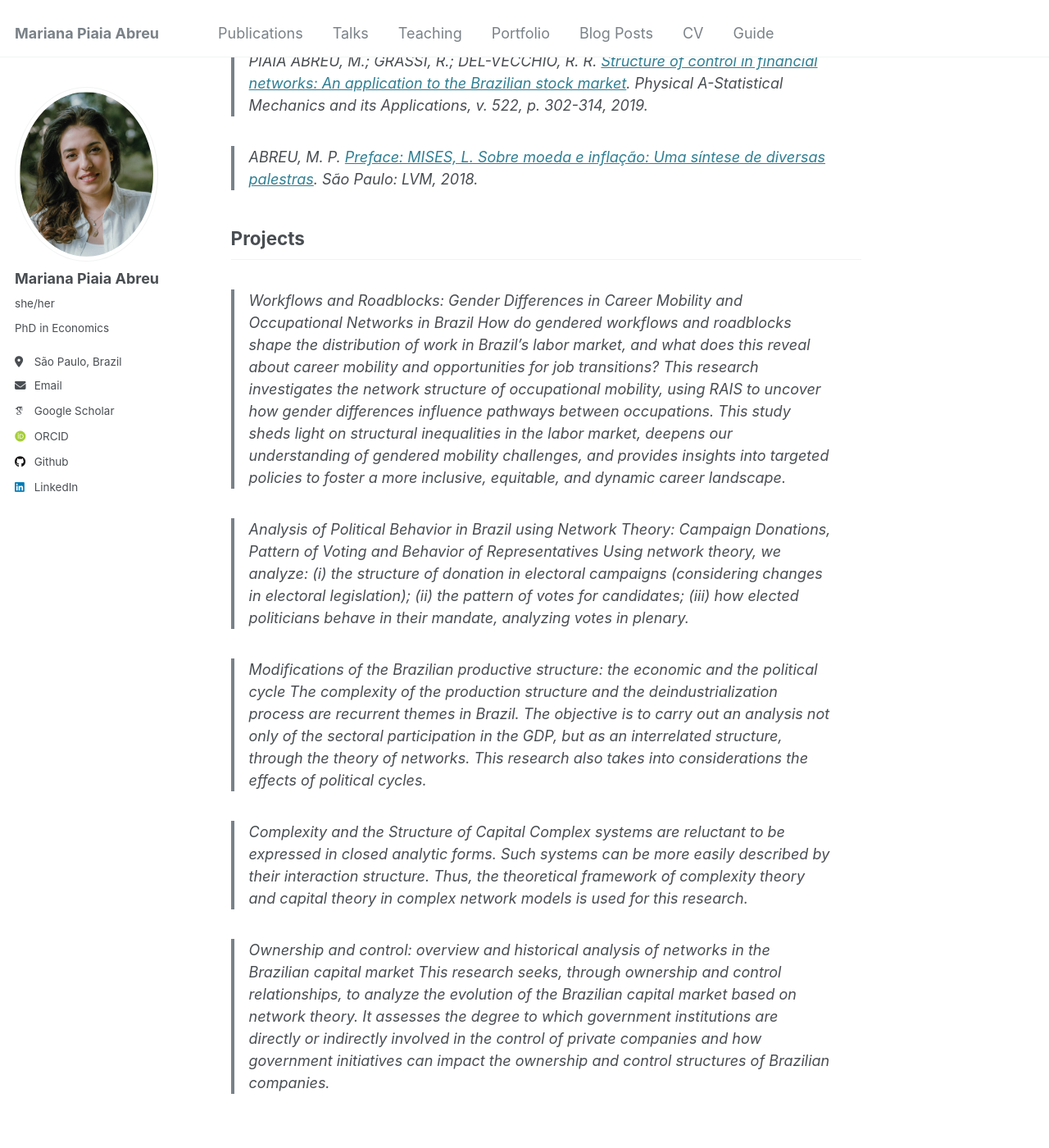
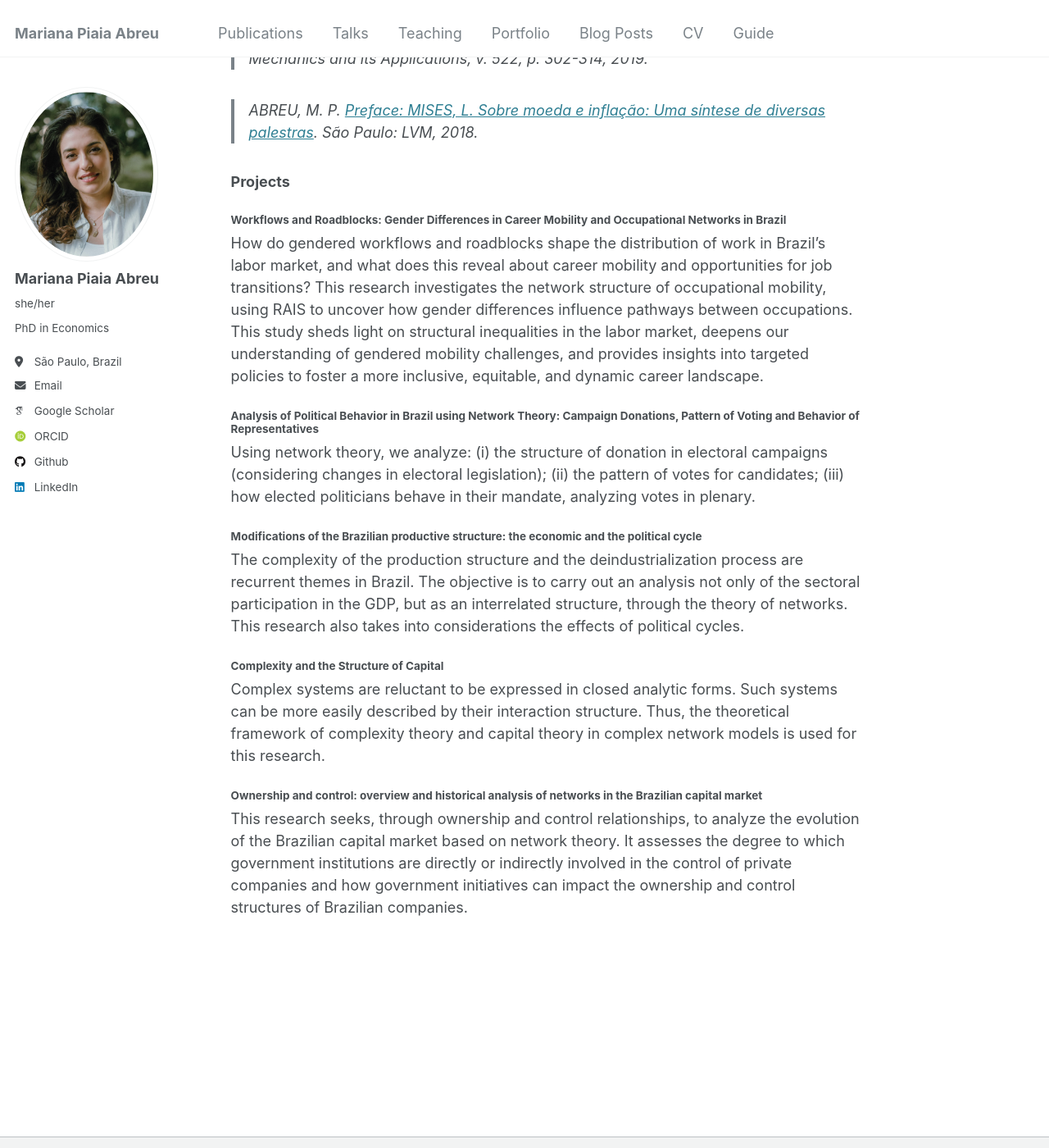
Before and after one commit to piaiaabreu/piaiaabreu.github.io, a Jekyll site: the page built from _pages/publications.md, in a window 1280 px wide and 1400 px high, scrolled down 441 px. Shown: the whole window at 82% size. Built offline with Jekyll 4.4.1, drawn with Linux system fonts in a browser that asks for light colours; some web fonts are replaced.

```diff
--- a/_pages/publications.md
+++ b/_pages/publications.md
@@ -7,30 +7,30 @@ redirect_from:
   - /publications.html
 ---
 
-## Publications
+### Publications
 
-> CALAIS, P.; MAZZONI, J. F. R.; ABREU, M. P. [Contemporary Austrian School as a research program: What can bibliometrics teach us?](https://doi.org/10.1007/s11138-024-00657-z). The Review of Austrian Economics, p. 1-30, 2024.
+* CALAIS, P.; MAZZONI, J. F. R.; ABREU, M. P. _[Contemporary Austrian School as a research program: What can bibliometrics teach us?](https://doi.org/10.1007/s11138-024-00657-z)_. The Review of Austrian Economics, p. 1-30, 2024.
 
-> PIAIA ABREU, M.; DEL-VECCHIO, R. R.; GRASSI, R. [Analysis of the productive structure applying networks: the Brazilian case](https://doi.org/10.1016/j.strueco.2020.03.005). Structural Change and Economic Dynamics, v. 53, p. 281291, 2020.
+* PIAIA ABREU, M.; DEL-VECCHIO, R. R.; GRASSI, R. [Analysis of the productive structure applying networks: the Brazilian case](https://doi.org/10.1016/j.strueco.2020.03.005). Structural Change and Economic Dynamics, v. 53, p. 281291, 2020.
 
-> PIAIA ABREU, M.; GRASSI, R.; DEL-VECCHIO, R. R. [Structure of control in financial networks: An application to the Brazilian stock market](https://doi.org/10.1016/j.physa.2019.01.084). Physical A-Statistical Mechanics and its Applications, v. 522, p. 302-314, 2019.
+> PIAIA ABREU, M.; GRASSI, R.; DEL-VECCHIO, R. R. _[Structure of control in financial networks: An application to the Brazilian stock market](https://doi.org/10.1016/j.physa.2019.01.084)_. Physical A-Statistical Mechanics and its Applications, v. 522, p. 302-314, 2019.
 
 > ABREU, M. P. [Preface: MISES, L. Sobre moeda e inflação: Uma síntese de diversas palestras](https://www.amazon.com.br/Sobre-moeda-infla%C3%A7%C3%A3o-diversas-palestras/dp/8593751636). São Paulo: LVM, 2018.
 
 
-## Projects
+### Projects
 
-> Workflows and Roadblocks: Gender Differences in Career Mobility and Occupational Networks in Brazil
+#### Workflows and Roadblocks: Gender Differences in Career Mobility and Occupational Networks in Brazil
 How do gendered workflows and roadblocks shape the distribution of work in Brazil’s labor market, and what does this reveal about career mobility and opportunities for job transitions? This research investigates the network structure of occupational mobility, using RAIS to uncover how gender differences influence pathways between occupations. This study sheds light on structural inequalities in the labor market, deepens our understanding of gendered mobility challenges, and provides insights into targeted policies to foster a more inclusive, equitable, and dynamic career landscape.
 
-> Analysis of Political Behavior in Brazil using Network Theory: Campaign Donations, Pattern of Voting and Behavior of Representatives
+#### Analysis of Political Behavior in Brazil using Network Theory: Campaign Donations, Pattern of Voting and Behavior of Representatives
 Using network theory, we analyze: (i) the structure of donation in electoral campaigns (considering changes in electoral legislation); (ii) the pattern of votes for candidates; (iii) how elected politicians behave in their mandate, analyzing votes in plenary.
 
-> Modifications of the Brazilian productive structure: the economic and the political cycle
+#### Modifications of the Brazilian productive structure: the economic and the political cycle
 The complexity of the production structure and the deindustrialization process are recurrent themes in Brazil. The objective is to carry out an analysis not only of the sectoral participation in the GDP, but as an interrelated structure, through the theory of networks. This research also takes into considerations the effects of political cycles.
 
-> Complexity and the Structure of Capital
+#### Complexity and the Structure of Capital
 Complex systems are reluctant to be expressed in closed analytic forms. Such systems can be more easily described by their interaction structure. Thus, the theoretical framework of complexity theory and capital theory in complex network models is used for this research.
 
-> Ownership and control: overview and historical analysis of networks in the Brazilian capital market
+#### Ownership and control: overview and historical analysis of networks in the Brazilian capital market
 This research seeks, through ownership and control relationships, to analyze the evolution of the Brazilian capital market based on network theory. It assesses the degree to which government institutions are directly or indirectly involved in the control of private companies and how government initiatives can impact the ownership and control structures of Brazilian companies.
```
